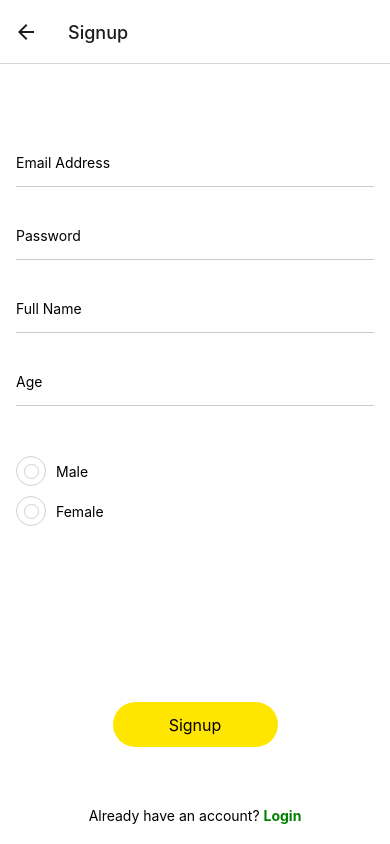
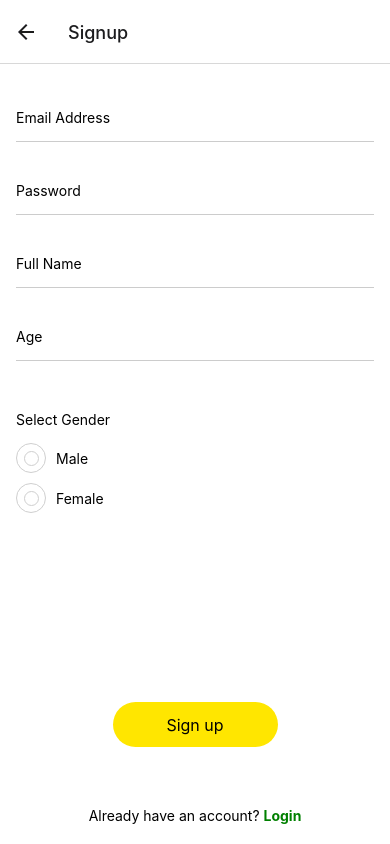
Before and after one commit to Sabbir185/react-native-note-app, a React Native app: screen /Signup in a window 390 px wide. Built offline with nearby package versions, Linux system fonts and the light colour scheme.

Commit message:
user create done

```diff
--- a/App.js
+++ b/App.js
@@ -7,6 +7,18 @@ import CreateScreen from './src/screens/Create';
 import EditScreen from './src/screens/Edit';
 import LoginScreen from './src/screens/Login';
 import SignupScreen from './src/screens/Signup';
+import { initializeApp } from "firebase/app";
+
+const firebaseConfig = {
+  apiKey: "AIzaSyA8H3JHd15emX6ArS1XAtXOtzd2hKWMcOA",
+  authDomain: "react-native-note-app-21e28.firebaseapp.com",
+  projectId: "react-native-note-app-21e28",
+  storageBucket: "react-native-note-app-21e28.appspot.com",
+  messagingSenderId: "1150969073",
+  appId: "1:1150969073:web:c98f526b61c051afe13550"
+};
+
+const app = initializeApp(firebaseConfig);
 
 const Stack = createNativeStackNavigator();
 
--- a/package.json
+++ b/package.json
@@ -13,6 +13,7 @@
     "@react-navigation/native-stack": "^6.9.13",
     "expo": "~49.0.7",
     "expo-status-bar": "~1.6.0",
+    "firebase": "9.7.0",
     "react": "18.2.0",
     "react-native": "0.72.3",
     "react-native-safe-area-context": "4.6.3",
--- a/src/components/common/buttons/RoundButton.jsx
+++ b/src/components/common/buttons/RoundButton.jsx
@@ -3,7 +3,7 @@ import React from 'react'
 
 export default function RoundButton({title, onPress, customStyles}) {
   return (
-    <TouchableOpacity style={[styles.button, customStyles]}>
+    <TouchableOpacity onPress={onPress} style={[styles.button, customStyles]}>
       <Text style={styles.title}>{title}</Text>
     </TouchableOpacity>
   )
--- a/src/components/form/Input.jsx
+++ b/src/components/form/Input.jsx
@@ -1,9 +1,14 @@
 import { View, Text, TextInput, StyleSheet } from 'react-native'
 import React from 'react'
 
-export default function FormInput({placeholder, secureTextEntry}) {
+export default function FormInput({ placeholder, secureTextEntry, onChangeText }) {
   return (
-    <TextInput placeholder={placeholder} secureTextEntry={secureTextEntry} style={styles.input} />
+    <TextInput
+      placeholder={placeholder}
+      secureTextEntry={secureTextEntry}
+      style={styles.input}
+      onChangeText={onChangeText}
+    />
   )
 }
 
--- a/src/components/form/radionInput.jsx
+++ b/src/components/form/radionInput.jsx
@@ -1,9 +1,10 @@
 import { View, Text, Pressable, StyleSheet } from 'react-native'
 import React from 'react'
 
-export default function RadionInput({value, options=[], onChange}) {
+export default function RadionInput({ label, value, options = [], onChange }) {
     return (
         <>
+            <Text style={styles.label}>{label}</Text>
             {
                 options?.map((option) => {
                     const selected = option === value;
@@ -31,6 +32,7 @@ export default function RadionInput({value, options=[], onChange}) {
 
 
 const styles = StyleSheet.create({
+    label: {textTransform: 'capitalize', marginVertical: 15},
     radionContainer: {
         flexDirection: 'row',
         alignItems: 'center',
--- a/src/screens/Login.jsx
+++ b/src/screens/Login.jsx
@@ -1,9 +1,12 @@
 import { View, StyleSheet, SafeAreaView, Image, Text, TextInput, Pressable } from 'react-native'
-import React from 'react'
+import React, { useState } from 'react'
 import RoundButton from '../components/common/buttons/RoundButton'
 import FormInput from '../components/form/Input'
 
+
 export default function LoginScreen({navigation}) {
+  const [email, setEmail] = useState('')
+  const [password, setPassword] = useState('')
 
   return (
     <SafeAreaView style={styles.container}>
@@ -16,8 +19,8 @@ export default function LoginScreen({navigation}) {
       </Text>
 
       <View style={{ paddingHorizontal: 16, marginVertical: 25 }}>
-        <FormInput placeholder='Email Address' />
-        <FormInput placeholder='Password' secureTextEntry />
+        <FormInput placeholder='Email Address' onChangeText={(e) => setEmail(e)} />
+        <FormInput placeholder='Password' secureTextEntry onChangeText={(e) => setPassword(e)} />
       </View>
 
       <View style={{ flex: 1, justifyContent: 'flex-end', alignItems: 'center' }}>
--- a/src/screens/Signup.jsx
+++ b/src/screens/Signup.jsx
@@ -3,28 +3,46 @@ import React, { useState } from 'react'
 import RoundButton from '../components/common/buttons/RoundButton'
 import FormInput from '../components/form/Input'
 import RadionInput from '../components/form/radionInput'
+import { getAuth, createUserWithEmailAndPassword } from 'firebase/auth'
 
+const auth = getAuth()
 const genderOptions = ['male', 'female']
+
 
 export default function SignupScreen({ navigation }) {
   const [gender, setGender] = useState()
+  const [name, setName] = useState('')
+  const [email, setEmail] = useState('')
+  const [password, setPassword] = useState('')
+  const [age, setAge] = useState('')
+
+  const handleSignup = () => {
+    createUserWithEmailAndPassword(auth, email, password).then(userCredential => {
+      const user = userCredential.user;
+      console.log(user);
+
+    }).catch(err => {
+      console.log(err);
+    })
+  }
+
 
   return (
     <SafeAreaView style={styles.container}>
-      <View style={{ paddingHorizontal: 16, marginVertical: 25 }}>
-        <FormInput placeholder='Email Address' />
-        <FormInput placeholder='Password' secureTextEntry />
-        <FormInput placeholder='Full Name' />
-        <FormInput placeholder='Age' />
+      <View style={{ paddingHorizontal: 16, marginVertical: 10 }}>
+        <FormInput placeholder='Email Address' onChangeText={(e) => setEmail(e)} />
+        <FormInput placeholder='Password' onChangeText={(e) => setPassword(e)} secureTextEntry />
+        <FormInput placeholder='Full Name' onChangeText={(e) => setName(e)} />
+        <FormInput placeholder='Age' onChangeText={(e) => setAge(e)} />
       </View>
 
       {/* radio button */}
       <View style={{ paddingHorizontal: 16 }}>
-        <RadionInput options={genderOptions} value={gender} onChange={setGender} />
+        <RadionInput label='select gender' options={genderOptions} value={gender} onChange={setGender} />
       </View>
 
       <View style={{ flex: 1, justifyContent: 'flex-end', alignItems: 'center' }}>
-        <RoundButton title={'Signup'} customStyles={{ alignSelf: 'center', marginBottom: 60 }} />
+        <RoundButton onPress={handleSignup} title={'Sign up'} customStyles={{ alignSelf: 'center', marginBottom: 60 }} />
         <Pressable style={{ marginBottom: 20 }} onPress={() => navigation.navigate("Login")}>
           <Text>
             Already have an account?
@@ -39,7 +57,7 @@ export default function SignupScreen({ navigation }) {
 
 
 const styles = StyleSheet.create({
-  container: { flex: 1, marginTop: 50 },
+  container: { flex: 1, marginTop: 20 },
   neverForgotTest: { fontSize: 18, fontWeight: 'bold', textAlign: 'center', marginTop: 25 },
   input: {
     height: 48,
```
Also changed, not shown: 1 other file (tests, documents, lock files or other folders).
